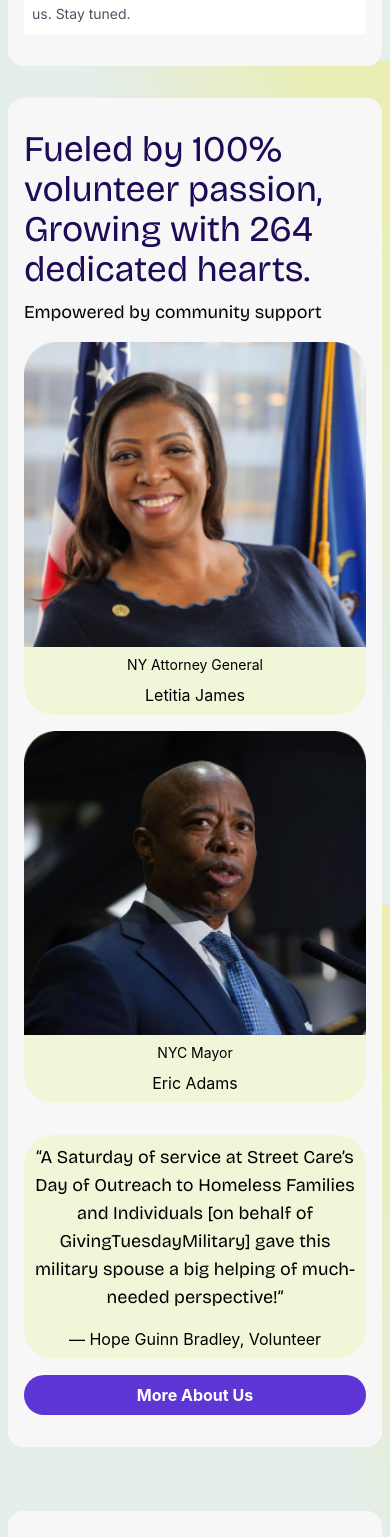
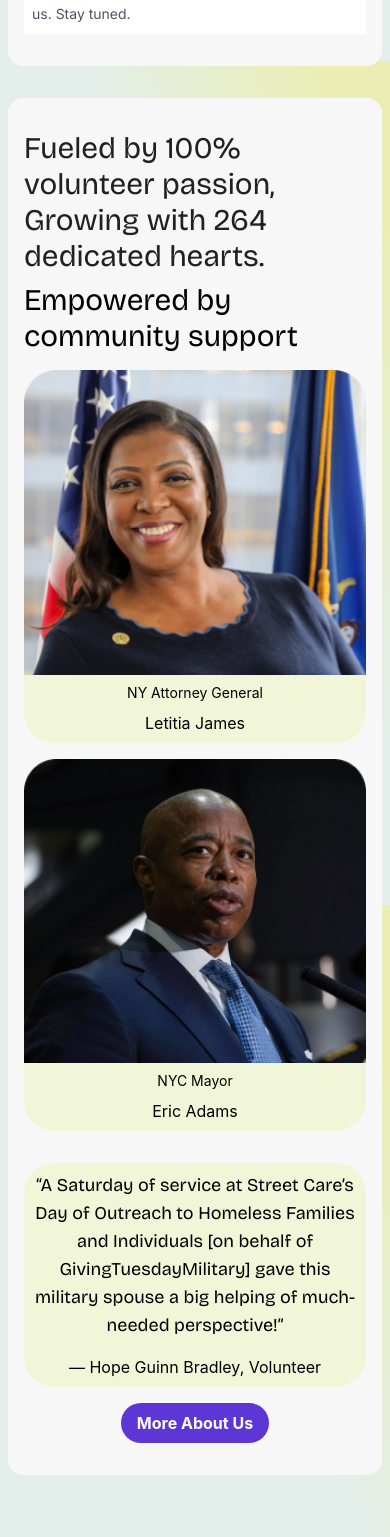
Before and after one commit to developerBME/street_care_webapp, a React (Create React App) app: page / in a window 390 px wide. Shown: the part 5847-7384 px from the top of the page. Built offline with nearby package versions, Linux system fonts and the light colour scheme.

Commit message:
Positioned the button at the center but still responsiveness needed at certain resolution

```diff
--- a/src/component/MoreAboutUs.js
+++ b/src/component/MoreAboutUs.js
@@ -6,10 +6,10 @@ function MoreAboutUs() {
     return (
         <div className=" justify-center px-4 py-8 lg:p-32 h-full w-full rounded-2xl bg-[#F7F7F7] flex flex-col">
             <div className="mb-4 md:mb-8">
-        <p className=" font-bricolage text-4xl text-[#1F0A58] mb-2">
+                <p className=" font-bricolage text-3xl text-[#212121] mb-2">
                     Fueled by 100% volunteer passion, Growing with 264 dedicated hearts.
                 </p>
-        <p className="text-lg md:text-2xl font-bricolage">
+                <p className="font-bricolage text-3xl text-[#212121">
                     Empowered by community support
                 </p>
             </div>
@@ -49,11 +49,11 @@ function MoreAboutUs() {
                     </div>
                 </div>
             </div>
-
-      <div className="mt-4 md:mt-8">
-        <button className="bg-[#5F36D6] hover:bg-blue-700 text-white font-bold py-2 px-4 md:py-2 md:px-4 rounded-full w-full md:w-auto">
+            <div className="mt-4 md:mt-8 flex justify-center">
+                <button className="bg-[#5F36D6] hover:bg-blue-700 text-white font-bold py-2 px-4 md:py-2 md:px-4 rounded-full sm:mx-auto sm:w-[186px] md:w-[186px]">
                     More About Us
                 </button>
+
             </div>
         </div>
     );
```
Lines whose indentation alone changed are shown as unchanged.
